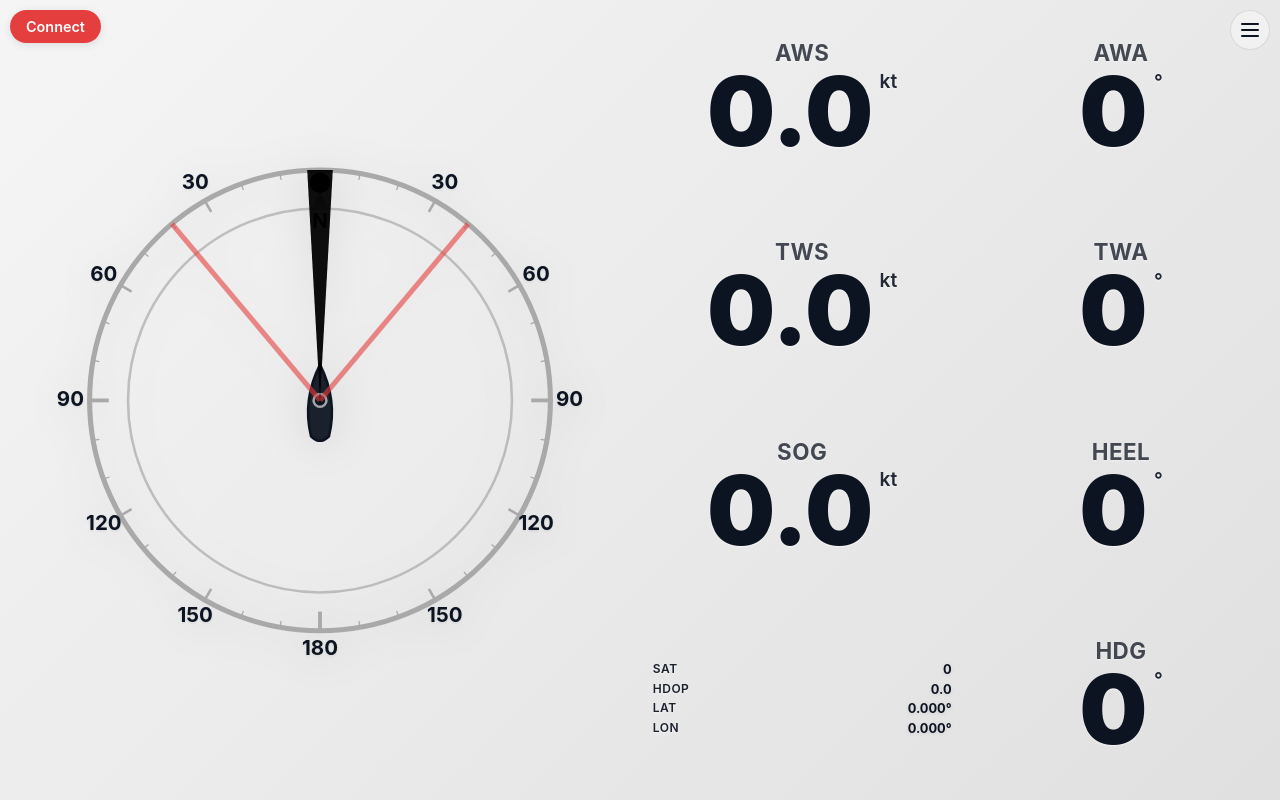
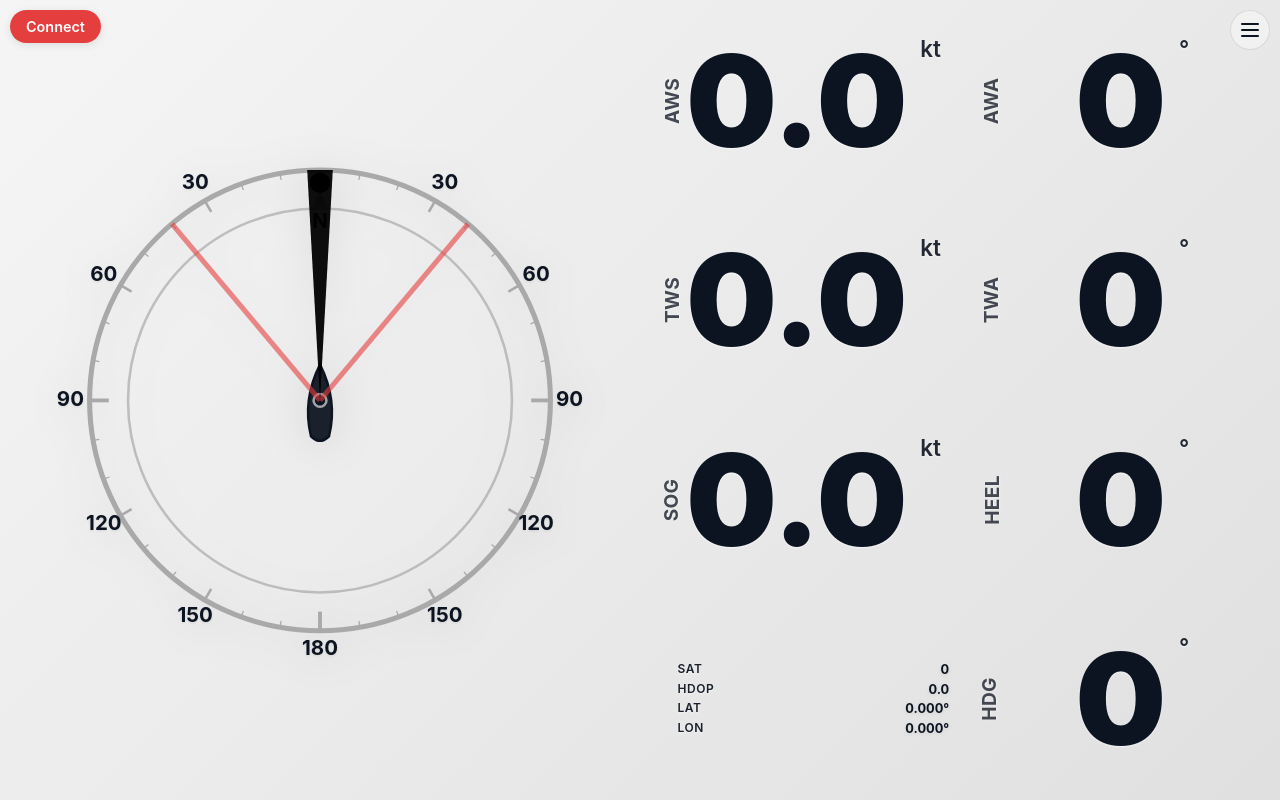
Before and after one commit to escopecz/veetr, a React (Vite) app in the folder web/: page / in a window 1280 px wide. Built offline with nearby package versions, Linux system fonts and the light colour scheme.

Commit message:
Better sreen size reactions

```diff
--- a/web/src/components/Dashboard.css
+++ b/web/src/components/Dashboard.css
@@ -160,6 +160,7 @@
   overflow: hidden;
   color: var(--text-primary);
   box-shadow: none;
+  position: relative; /* For absolute positioned card-title */
 }
 
 .card:hover {
@@ -169,16 +170,23 @@
 }
 
 .card-title {
-  font-size: 1.5rem;
+  font-size: clamp(0.6rem, 2vw, 0.8rem); /* Even smaller to save more space */
   font-weight: 600;
   opacity: 0.8;
   text-transform: uppercase;
-  letter-spacing: 0.5px;
+  letter-spacing: 0.3px;
   color: var(--text-secondary);
+  position: absolute;
+  left: 0.2rem; /* Closer to edge to save space */
+  top: 50%;
+  transform: translateY(-50%) rotate(-90deg);
+  transform-origin: center;
+  white-space: nowrap;
+  z-index: 1;
 }
 
 .card-value {
-  font-size: 2.5rem !important;
+  font-size: clamp(1.8rem, min(12vh, 10vw), 5rem) !important; /* Much larger for distance reading */
   font-weight: 900;
   text-align: center;
   margin: 0;
@@ -188,11 +196,15 @@
   justify-content: center;
   flex-direction: column;
   line-height: 0.9;
+  margin-left: 1.2rem; /* Reduced space for rotated label */
+  margin-right: 0.2rem; /* Minimal right margin */
   text-shadow: 0 2px 8px var(--shadow-color);
-  padding: 0.1rem;
+  padding: 0.05rem;
   color: var(--text-primary);
   box-sizing: border-box;
   overflow: hidden;
+  max-width: calc(100% - 1.4rem); /* More space for numbers */
+  z-index: 2;
 }
 
 [data-theme="light"] .card-value {
@@ -213,47 +225,57 @@
 }
 
 .value-number {
-  font-size: 1.5em;
+  /* font-size: 1.5em; */ /* Inherit from parent .card-value for dynamic scaling */
   font-weight: 900;
   line-height: 1;
 }
 
 .card-unit {
-  font-size: 0.5em;
+  font-size: clamp(0.4rem, min(2vh, 1.5vw), 0.8rem); /* Smaller units to give more space to numbers */
   opacity: 0.9;
   font-weight: 600;
   align-self: flex-start;
   line-height: 1;
-  margin-top: 0.45em;
+  margin-top: 0.05em; /* Minimal top margin */
+  white-space: nowrap;
+  overflow: hidden;
+  text-overflow: ellipsis;
+  max-width: 100%;
 }
 
 /* Tablet and larger screens - increased font sizes for readability */
 @media (min-width: 768px) {
   .card-title {
-    font-size: 1.2rem !important;
+    left: 0.3rem; /* Keep close to edge to maximize space */
+    font-size: clamp(0.7rem, 2.5vw, 1rem); /* Slightly larger label */
   }
 
   .card-value {
-    font-size: 3.5rem !important;
+    font-size: clamp(2.2rem, min(15vh, 12vw), 6rem) !important; /* Much larger numbers for tablets */
+    margin-left: 1.4rem; /* Adjust space for larger label */
+    max-width: calc(100% - 1.6rem);
   }
 
   .card-unit {
-    font-size: 1.0rem !important;
+    font-size: clamp(0.5rem, min(3vh, 2vw), 1rem); /* Proportional units */
   }
 }
 
 /* Large desktop screens - even bigger fonts */
 @media (min-width: 1200px) {
   .card-title {
-    font-size: 1.4rem !important;
+    left: 0.4rem; /* Slightly more space for larger screens */
+    font-size: clamp(0.8rem, 3vw, 1.2rem); /* Larger labels */
   }
 
   .card-value {
-    font-size: 4rem !important;
+    font-size: clamp(2.8rem, min(18vh, 15vw), 8rem) !important; /* Maximum readability for desktop */
+    margin-left: 1.6rem; /* Space for larger label */
+    max-width: calc(100% - 1.8rem);
   }
 
   .card-unit {
-    font-size: 1.2rem !important;
+    font-size: clamp(0.6rem, min(4vh, 3vw), 1.4rem); /* Larger units on large screens */
   }
 }
 
```
